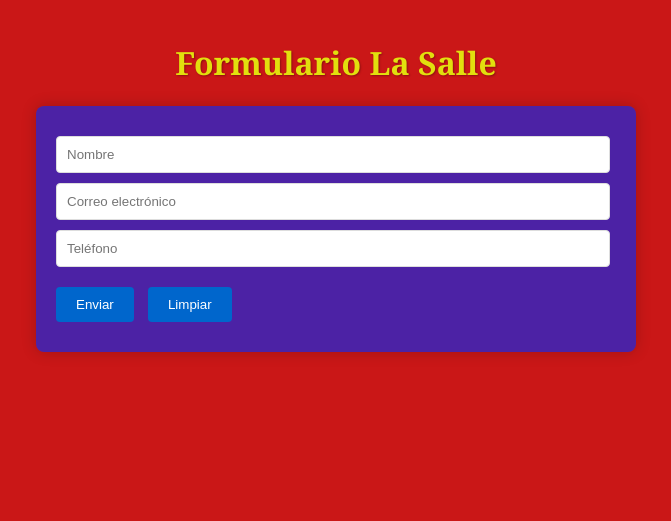
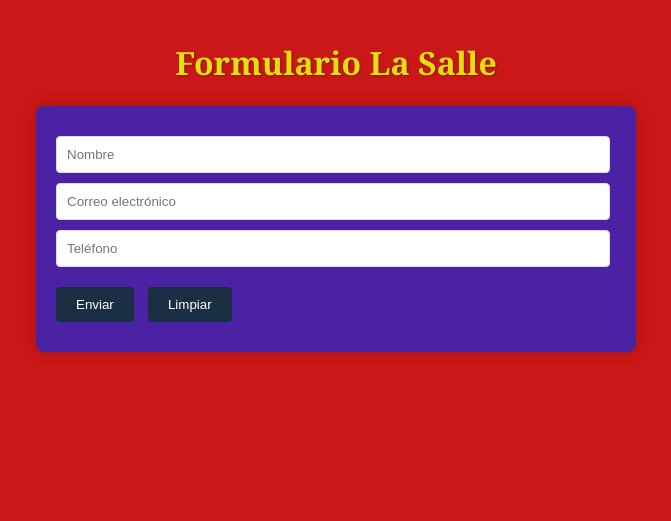
Before and after one commit to dcharry3/FORMULARIO-U-LA-SALLE, a PHP site: page / in a window 1280 px wide. Shown: the top 521 px of the page, without its empty margins (304-975 px from the left). Run offline with PHP 8.4, Linux system fonts and the light colour scheme.

Commit message:
Cambio de color en input sumit a azul oscuro

```diff
--- a/index.php
+++ b/index.php
@@ -45,7 +45,7 @@
                 display: inline-block;
                 margin-right: 10px;
                 cursor: pointer;
-                background-color: #0066cc;
+                background-color:rgb(26, 47, 68);
                 color: white;
                 border: none;
                 padding: 10px 20px;
```
